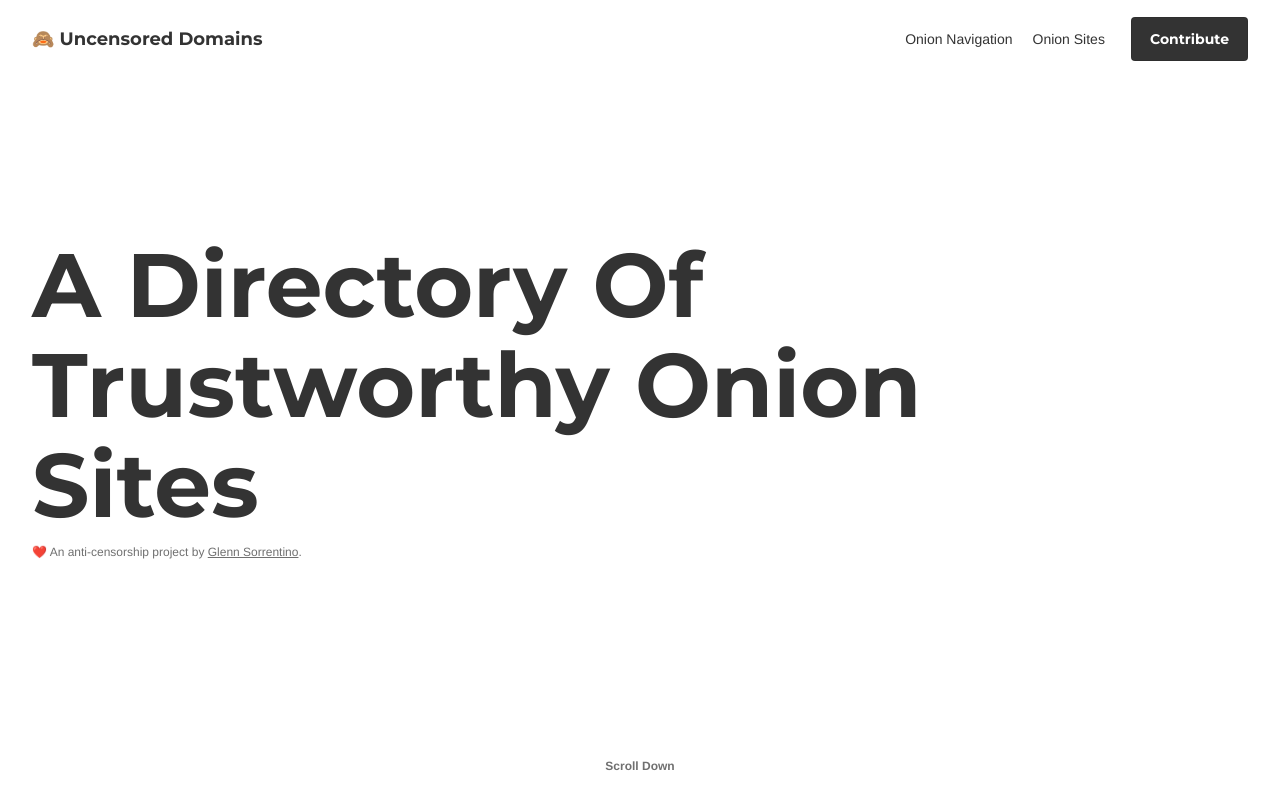
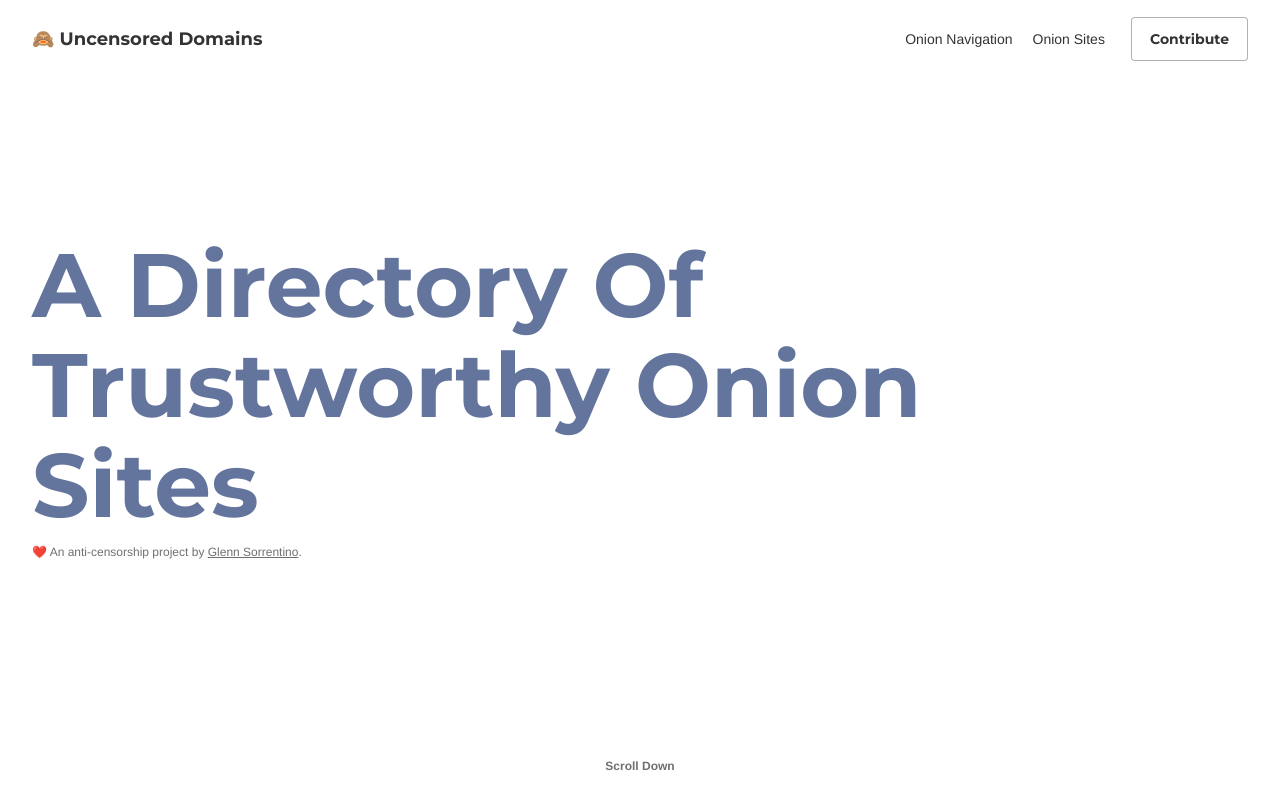
Before and after one commit to glenn-sorrentino/uncensoreddomains, a PHP site: page / in a window 1280 px wide. Shown: the top 799 px of the page. Run offline with PHP 8.4, Linux system fonts and the light colour scheme.

Commit message:
font color update

```diff
--- a/design-system/css/buttons.css
+++ b/design-system/css/buttons.css
@@ -10,8 +10,9 @@
   }
 
   .primaryBtn {
-    background-color: var(--color-dark);
-    color: var(--color-light);
+    background-color: var(--color-light);
+    color: var(--color-dark);
+    border: var(--border-dark);
   }
 
   .btn:hover {
@@ -37,8 +38,9 @@
   }
 
   .primaryBtn {
-    background-color: var(--color-light);
-    color: var(--color-dark);
+    background-color: var(--color-dark);
+    color: var(--color-light);
+    border: var(--border-light);
   }
 
   .btn:hover {
--- a/design-system/css/typography.css
+++ b/design-system/css/typography.css
@@ -31,6 +31,10 @@
     background-color: var(--color-dark);
     color: white;
   }
+
+  h2 {
+    color: #64759D !important;
+  }
 }
 
 @media (prefers-color-scheme: dark) {
@@ -63,6 +67,10 @@
   .highlight {
     background-color: var(--color-light);
     color: var(--color-dark);
+  }
+
+  h2 {
+    color: #7A9EE6 !important;
   }
 }
 
--- a/design-system/css/variables.css
+++ b/design-system/css/variables.css
@@ -12,8 +12,8 @@
   --color-shade-dm: rgba(61,61,61,1);
   --color-shade-lm: rgba(51,51,51,.035);
 
-  --border-dark: 1px solid rgba(0,0,0,0.1);
-  --border-light: 1px solid rgba(255,255,255,0.1);
+  --border-dark: 1px solid rgba(0,0,0,0.3);
+  --border-light: 1px solid rgba(255,255,255,0.3);
 
   --spacing-xxsmall: .125rem;
   --spacing-xsmall: .25rem;
```
